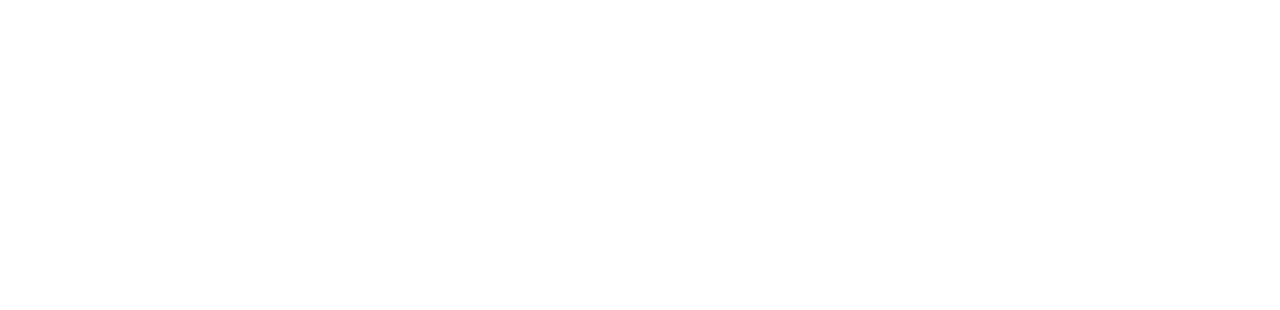
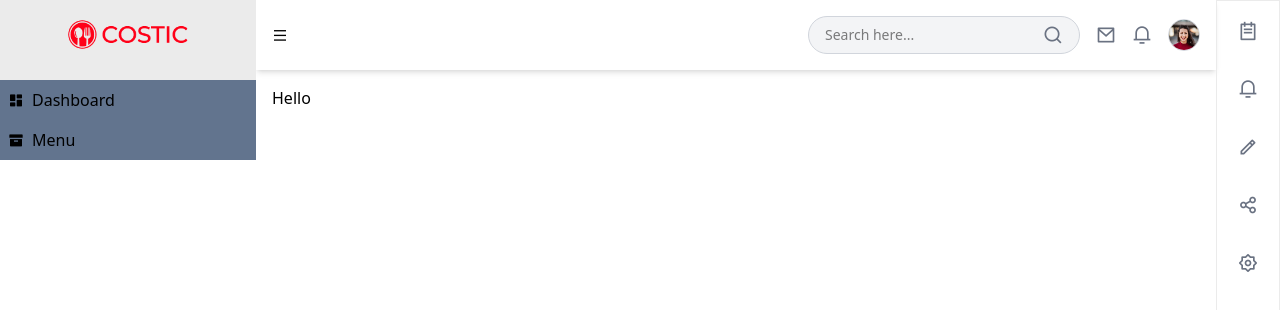
Before and after one commit to hameedgul12345/Restaurent_Dashboard_Panel, a React (Vite) app: page /menu in a window 1280 px wide. Before the commit this address had no page. Shown: the top 310 px of the page. Built offline with nearby package versions, Linux system fonts and the light colour scheme.

Commit message:
Menu Update

```diff
--- a/src/App.jsx
+++ b/src/App.jsx
@@ -6,6 +6,7 @@
 import {BrowserRouter,Routes,Route} from 'react-router-dom'
 import Home from './Components/Home'
 import Dashboard from './Components/Dashboard'
+import Menu from './Components/Menu'
 function App() {
 
 
@@ -15,6 +16,8 @@
     <Routes>
       <Route path='/' element={<Home/>}/>
       <Route path='/dashboard' element={<Dashboard/>}/>
+      <Route path='/menu' element={<Menu/>}/>
+
     </Routes>
     </BrowserRouter>
     </>
--- a/src/Components/Layout.jsx
+++ b/src/Components/Layout.jsx
@@ -18,6 +18,19 @@
     setLeftMargin('20%')
     setMenu(!menu)
    }
+   const links=[
+    {
+      link:'/dashboard',
+      title:'Dashboard',
+      icon: <i className="ri-dashboard-fill"></i>
+    },
+    {
+      link:'/menu',
+      title:'Menu',
+      icon: <i className="ri-archive-fill"></i>
+    },
+
+   ]
   return (
     <>
       <div className="w-full">
@@ -41,11 +54,16 @@
               />
             </div>
             <div>
-              <Link to={"/dashboard"}>
+             {
+              links.map((route,index)=>(
+                <Link to={route.link}>
                 <div className="flex flex-row gap-2 bg-slate-500 p-2 ">
-                  <i className="ri-dashboard-fill"></i> <h3>Dashboard</h3>
+                  {route.icon} <h3>{route.title}</h3>
                 </div>
               </Link>
+              ))
+             }
+
             </div>
           </div>
         </aside>
--- /dev/null
+++ b/src/Components/Menu.jsx
@@ -0,0 +1,12 @@
+import React from 'react'
+import Layout from './Layout'
+
+function Menu() {
+  return (
+    <Layout>
+        <h1>Hello</h1>
+    </Layout>
+  )
+}
+
+export default Menu
```
